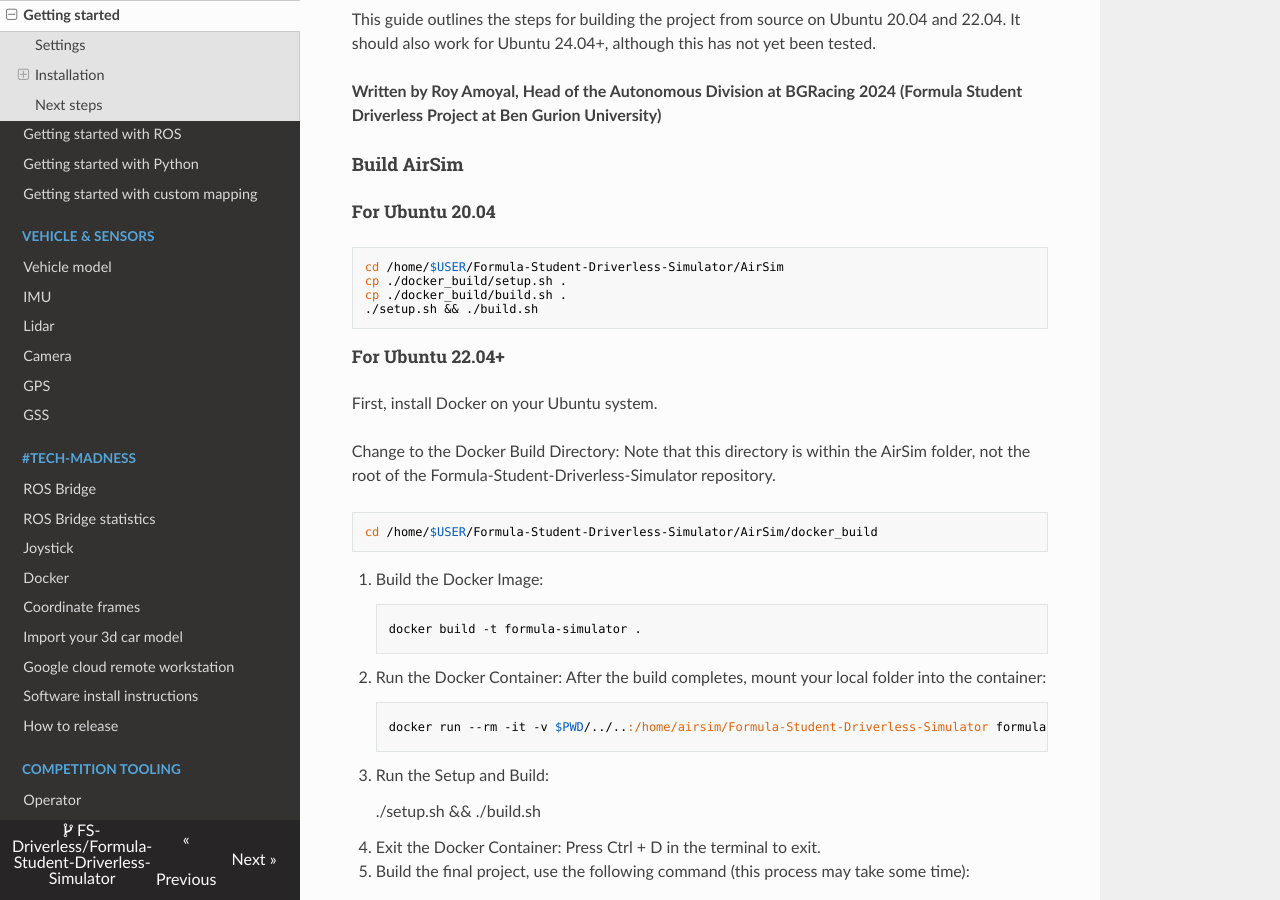
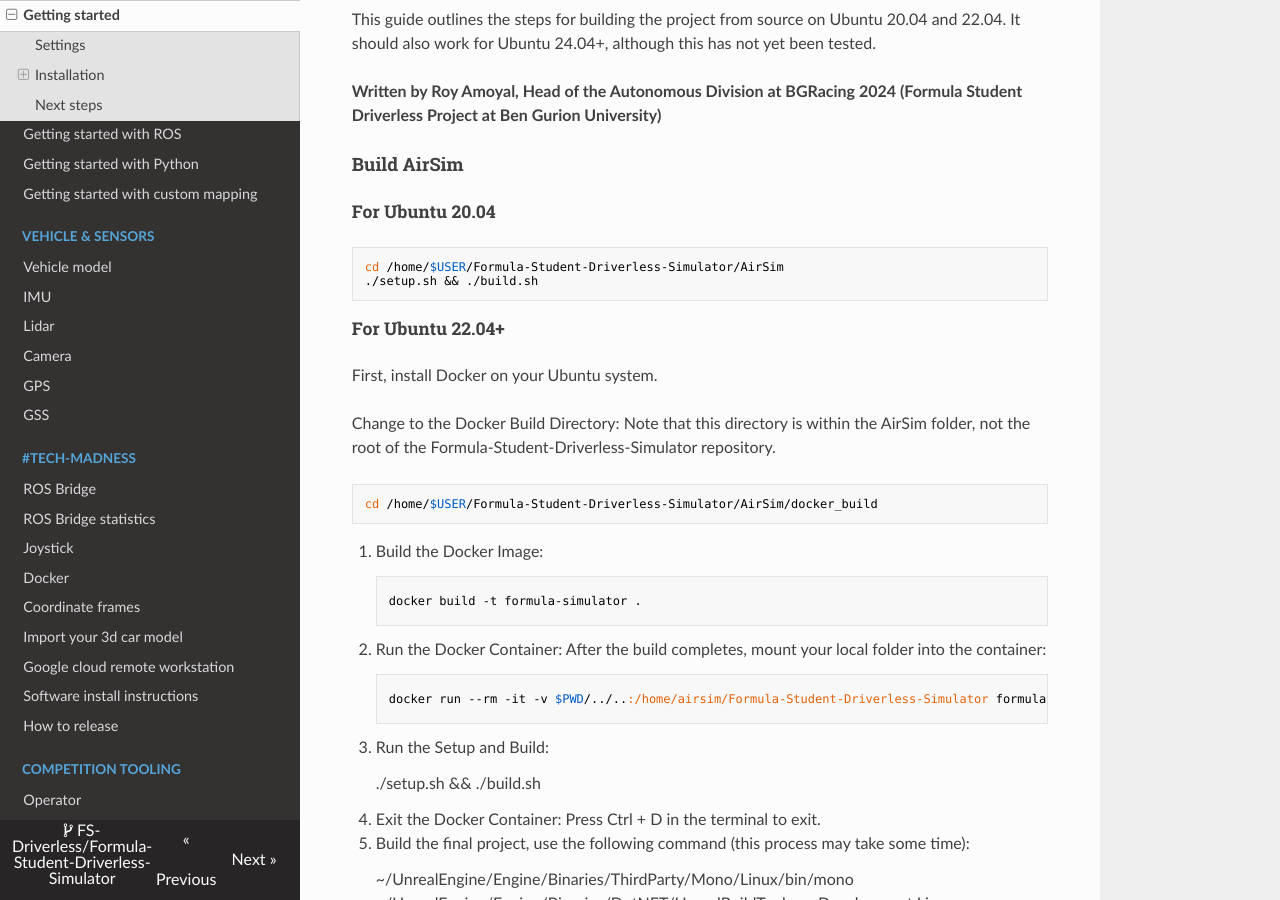
Before and after one commit to FS-Driverless/Formula-Student-Driverless-Simulator, an MkDocs documentation site: the page built from docs/getting-started.md, in a window 1280 px wide and 900 px high, scrolled down 1483 px. Built offline with MkDocs 1.6.1, drawn with Linux system fonts in a browser that asks for light colours; nearby versions of some CDN libraries.

Commit message:
Remove copying setup.sh and build.sh from docker_build folder

```diff
--- a/docs/getting-started.md
+++ b/docs/getting-started.md
@@ -57,8 +57,6 @@
 ##### For Ubuntu 20.04
 
     cd /home/$USER/Formula-Student-Driverless-Simulator/AirSim
-    cp ./docker_build/setup.sh .
-    cp ./docker_build/build.sh .
     ./setup.sh && ./build.sh
 
 ##### For Ubuntu 22.04+
```
